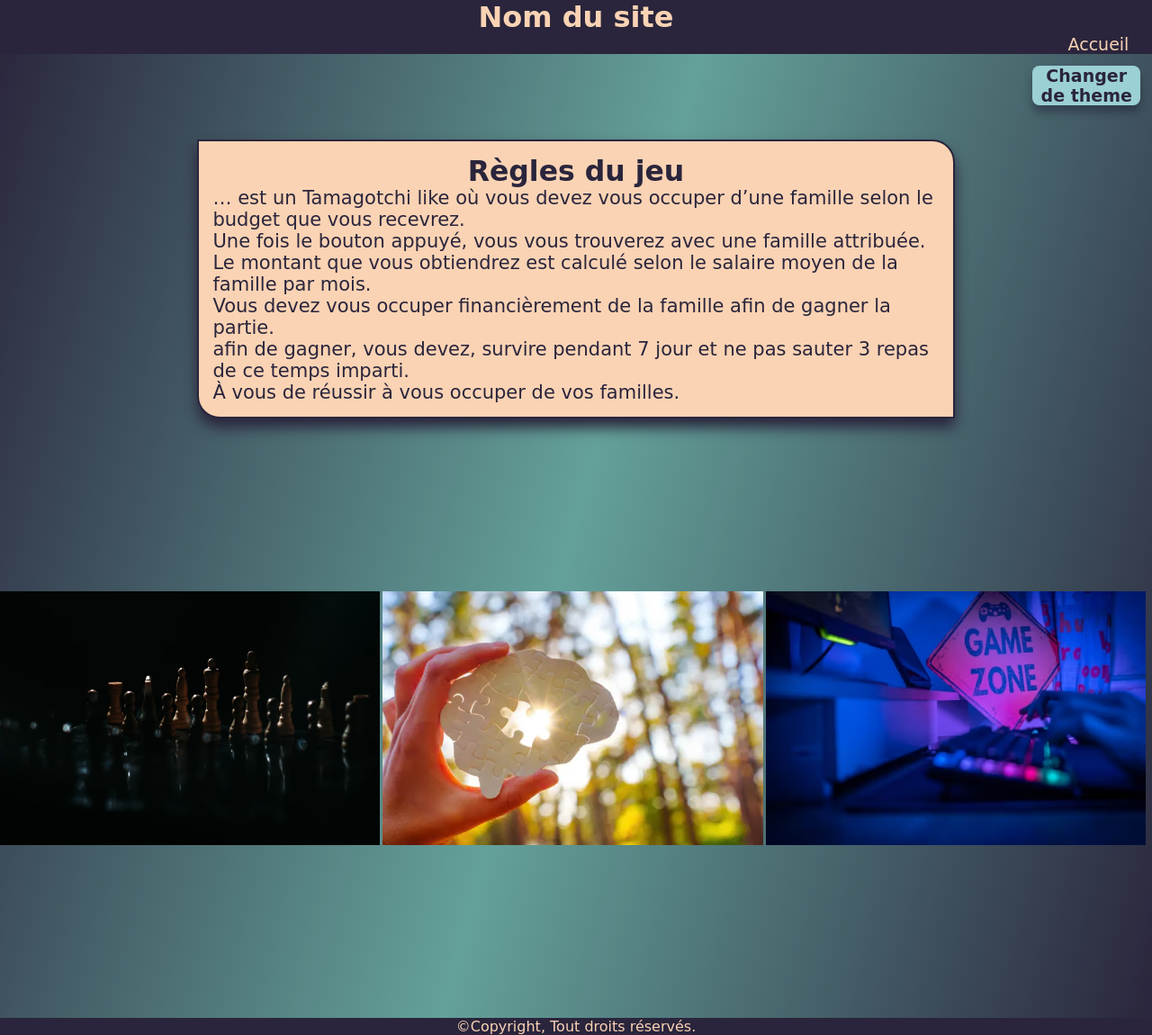
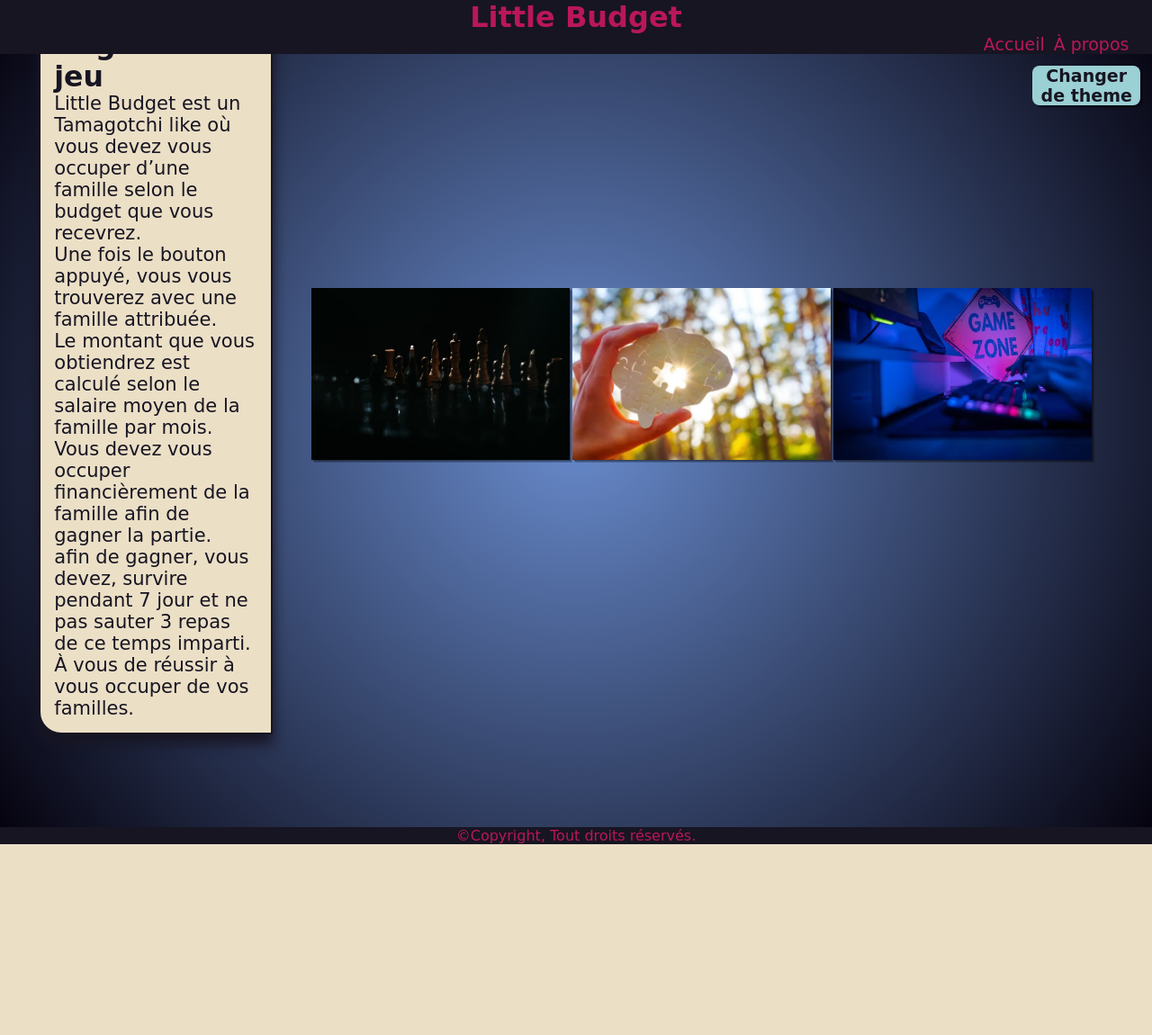
Before and after one commit to Swann03/Hackaton_Tamagotchi, a PHP site: page /regles.html in a window 1280 px wide. Shown: the whole page at 90% size. After the commit the page ends 938 px from the top, so only its background shows below. Run offline with PHP 8.4, Linux system fonts and the light colour scheme.

Commit message:
changement couleurs du site, ajout mode hiver/mode été, ajout de la page à propos

```diff
--- a/Hackathon/global.css
+++ b/Hackathon/global.css
@@ -5,17 +5,19 @@
     font-family: cursive;
 }
 :root{
-    --bg: linear-gradient(105deg, #2A253C, #64A19A, #2A253C);
-    --light-color: #fad3b4;
+    --bg:radial-gradient(circle,#698cce 0%, rgb(4, 1, 12) 100%);
+    --light-color: #b9175a;
+    --bg-presentation: #ebdfc6;
     --medium-color: #9BD0D4;
-    --dark-color: #2A253C;
+    --dark-color: #171522;
 }
 
 body.dark{
-     --bg: linear-gradient(105deg, #240909, #b47e18, #240909);
-    --light-color: #974754;
-    --medium-color: #a0d49b;
-    --dark-color: #000000;
+     --bg:radial-gradient(circle,rgba(189, 32, 63, 1) 0%, rgb(190, 132, 74) 100%);
+    --light-color: #eccea1;
+    --bg-presentation: #dac78b;
+    --medium-color: #6c649c;
+    --dark-color: #0c0202;
 }
 
 body {
@@ -50,6 +52,7 @@
     display: flex;
     justify-content: center;
     align-items: center;
+    margin: -10% 5% 8% 0;
 }
 a {
     color: var(--light-color);
@@ -68,7 +72,7 @@
     border-radius: 8px;
     border: none;
     box-shadow: 0 8px 10px rgba(13, 1, 26, 0.3);
-    margin: 1% 1% 3% 0;
+    margin: 1% 1% 2% 0;
     background-color: var(--medium-color);
     color: var(--dark-color);
     font-weight: 600;
@@ -77,7 +81,7 @@
 #toggleTheme:hover{
     background-color: var(--light-color);
 }
-.accueil, .reglesbtn {
+.accueil, .reglesbtn, .apropos {
     display: flex;
     justify-content: center;
     width: auto;
@@ -98,6 +102,7 @@
     display: flex;
     justify-content: center;
     font-size: 19px;
+    box-shadow: 1px 1px 0 rgba(0,0,0,0.2), 2px 2px 0 rgba(0,0,0,0.2), 3px 3px 0 rgba(0,0,0,0.2);
 }
 
 h2 {
@@ -108,7 +113,7 @@
 .reglespres {
     width: 75%;
     color: var(--dark-color);
-    background-color: var(--light-color);
+    background-color: var(--bg-presentation);
     border-radius: 0 25px 0 25px;
     font-size: 21px;
     padding : 15px;
@@ -117,18 +122,22 @@
 }
 
 .presentation {
+    width: 90%;
+    height : 150%;
     display: flex;
     justify-content: center;
     align-items: center;
-
 }
 
 
 img {
     width: 33%;
     height: auto;
+    box-shadow: 1px 1px 0 rgba(0,0,0,0.2), 2px 2px 0 rgba(0,0,0,0.2), 3px 3px 0 rgba(0,0,0,0.2);
 }
-
+.imggroup{
+    margin :5% 0 5% 0;
+}
 .exemples {
     display: flex;
     flex-direction: row;
--- a/Hackathon/regles.html
+++ b/Hackathon/regles.html
@@ -5,18 +5,18 @@
     <meta charset="UTF-8">
     <meta name="viewport" content="width=device-width, initial-scale=1.0">
     <link rel="stylesheet" href="global.css">
-    <title>Règles du jeu</title>
+    <title>Règles_du_jeu</title>
 
 
 </head>
 
 <body>
     <header>
-        <h1>Nom du site</h1>
+        <h1>Little Budget</h1>
         <nav>
             <ul>
                 <li><button class="accueil"><a href="Accueil.html">Accueil</a></button></li>
-
+                <li><button class="apropos"><a href="A-Propos.html">À propos</a></button></li>
             </ul>
         </nav>
     </header>
@@ -25,11 +25,13 @@
     </div>
     <div class="container">
         <main>
+
             <div class="presentation">
                 <div class="reglespres">
                     <h2>Règles du jeu</h2>
 
-                <p>… est un Tamagotchi like où vous devez vous occuper d’une famille selon le budget que vous recevrez.
+                    <p>Little Budget est un Tamagotchi like où vous devez vous occuper d’une famille selon le budget que vous
+                        recevrez.
                         <br>
                         Une fois le bouton appuyé, vous vous trouverez avec une famille attribuée. <br>
                         Le montant que vous obtiendrez est calculé selon le salaire moyen de la famille par mois. <br>
@@ -40,14 +42,14 @@
                     </p>
                 </div>
             </div>
-</div>
+
             <div class="exemples">
                 <img src="images/games.avif" alt="jeu echecs">
                 <img src="images/reflechir.webp" alt="reflechir">
                 <img src="images/vg.avif" alt="jeux video">
             </div>
+        </main>
     </div>
-    </main>
     <footer>
         <p>©Copyright, Tout droits réservés.</p>
     </footer>
--- a/Hackathon/theme.js
+++ b/Hackathon/theme.js
@@ -5,18 +5,18 @@
 
 if (savedTheme === 'dark'){
     body.classList.add('dark');
-    button.textContent= 'Mode gold';
+    button.textContent= 'Mode jour';
 }
 
 button.addEventListener('click', ()=>{
     body.classList.toggle('dark');
 
     if (body.classList.contains('dark')){
-        button.textContent= 'Mode gold';
+        button.textContent= 'Mode nuit';
         localStorage.setItem('theme', 'dark');
     }
     else{
-      button.textContent= 'Mode bleu';
+      button.textContent= 'Mode jour';
       localStorage.setItem('theme', 'light');
     }
 });
```
Also changed, not shown: other parts of Hackathon/global.css (+36 -2 lines), Hackathon/A-Propos.html (added, +48 -0 lines), Hackathon/Accueil.html (+4 -6 lines), 1 other file. Lines whose indentation alone changed are shown as unchanged.
